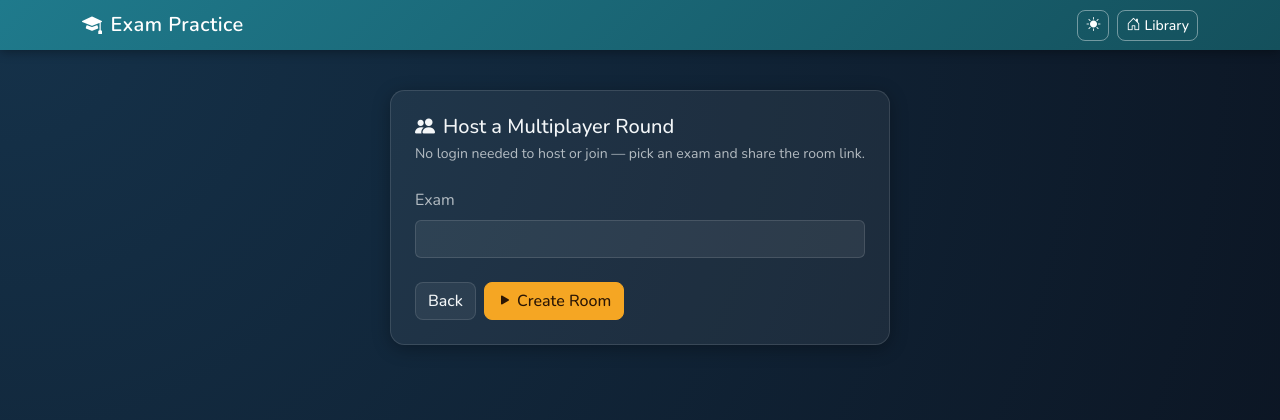
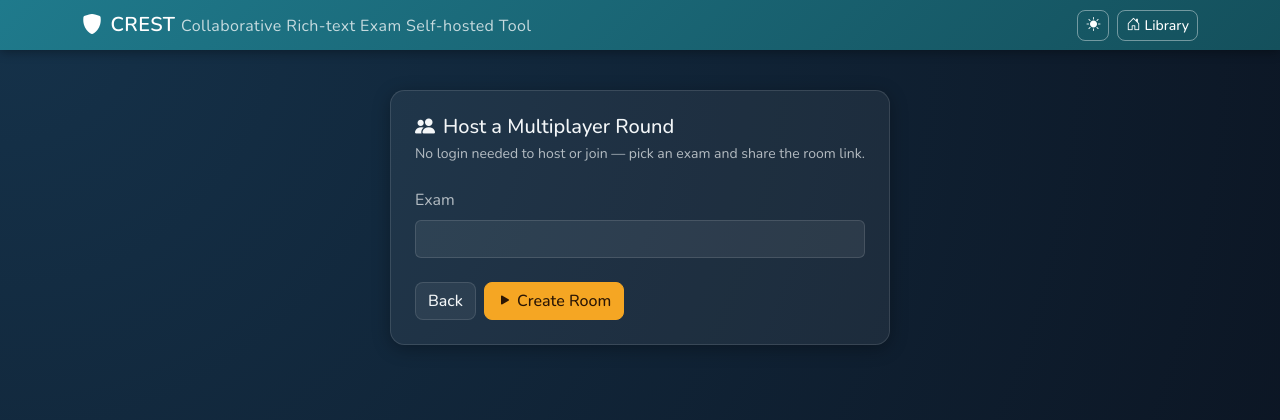
Before and after one commit to IamSam-O/CREST, a Django app: page /multiplayer/ in a window 1280 px wide. Shown: the top 420 px of the page. Run offline with Django 5.2, Linux system fonts and the light colour scheme; the visitor is signed in with stand-in values (Sample User, id 1); data comes from the database, SQL or seed files in the repository; data that the repository does not hold is empty; some libraries are stand-ins or nearby versions.

Commit message:
Rebrand header to CREST with shield icon and full name tagline

```diff
--- a/public/index.html
+++ b/public/index.html
@@ -3,7 +3,7 @@
 <head>
 <meta charset="UTF-8" />
 <meta name="viewport" content="width=device-width, initial-scale=1.0" />
-<title>Exam Practice</title>
+<title>CREST</title>
 <link rel="icon" type="image/svg+xml" href="favicon.svg" />
 <link rel="preconnect" href="https://fonts.googleapis.com" />
 <link href="https://fonts.googleapis.com/css2?family=Nunito:wght@400;500;600;700&display=swap" rel="stylesheet" />
@@ -22,7 +22,7 @@
 
 <nav class="navbar navbar-dark mb-4">
   <div class="container d-flex justify-content-between align-items-center">
-    <span class="navbar-brand mb-0 h1"><i class="bi bi-mortarboard-fill me-2"></i>Exam Practice</span>
+    <span class="navbar-brand mb-0 h1"><i class="bi bi-shield-fill me-2"></i>CREST <small class="d-none d-md-inline fw-normal opacity-75 fs-6">Collaborative Rich-text Exam Self-hosted Tool</small></span>
     <div class="d-flex gap-2">
       <button id="nav-theme-toggle" class="btn btn-outline-secondary btn-sm" title="Toggle theme">
         <i class="bi bi-moon-stars-fill"></i>
--- a/templates/_navbar.html
+++ b/templates/_navbar.html
@@ -1,6 +1,6 @@
 <nav class="navbar navbar-dark mb-4">
   <div class="container d-flex justify-content-between align-items-center">
-    <span class="navbar-brand mb-0 h1"><i class="bi bi-mortarboard-fill me-2"></i>Exam Practice</span>
+    <span class="navbar-brand mb-0 h1"><i class="bi bi-shield-fill me-2"></i>CREST <small class="d-none d-md-inline fw-normal opacity-75 fs-6">Collaborative Rich-text Exam Self-hosted Tool</small></span>
     <div class="d-flex gap-2 align-items-center">
       <button id="nav-theme-toggle" class="btn btn-outline-secondary btn-sm" title="Toggle theme">
         <i id="theme-icon" class="bi {% if theme == 'light' %}bi-moon-stars-fill{% else %}bi-sun-fill{% endif %}"></i>
--- a/templates/_quiz_base.html
+++ b/templates/_quiz_base.html
@@ -2,13 +2,13 @@
 <html lang="en">
 <head>
   {% include "_head.html" %}
-  <title>{% block title %}Exam Practice{% endblock %}</title>
+  <title>{% block title %}CREST{% endblock %}</title>
 </head>
 <body class="{% if theme == 'light' %}theme-light{% endif %}">
 
 <nav class="navbar navbar-dark">
   <div class="container d-flex justify-content-between align-items-center">
-    <span class="navbar-brand mb-0 h1"><i class="bi bi-mortarboard-fill me-2"></i>Exam Practice</span>
+    <span class="navbar-brand mb-0 h1"><i class="bi bi-shield-fill me-2"></i>CREST <small class="d-none d-md-inline fw-normal opacity-75 fs-6">Collaborative Rich-text Exam Self-hosted Tool</small></span>
     <div class="d-flex gap-2 align-items-center">
       <button id="nav-theme-toggle" class="btn btn-outline-secondary btn-sm" title="Toggle theme">
         <i id="theme-icon" class="bi {% if theme == 'light' %}bi-moon-stars-fill{% else %}bi-sun-fill{% endif %}"></i>
--- a/templates/multiplayer/host_new.html
+++ b/templates/multiplayer/host_new.html
@@ -2,7 +2,7 @@
 <html lang="en">
 <head>
   {% include "_head.html" %}
-  <title>Host Multiplayer - Exam Practice</title>
+  <title>Host Multiplayer - CREST</title>
 </head>
 <body class="{% if theme == 'light' %}theme-light{% endif %}">
 
--- a/templates/multiplayer/host_room.html
+++ b/templates/multiplayer/host_room.html
@@ -2,7 +2,7 @@
 <html lang="en">
 <head>
   {% include "_head.html" %}
-  <title>Hosting {{ session.room_code }} - Exam Practice</title>
+  <title>Hosting {{ session.room_code }} - CREST</title>
 </head>
 <body class="{% if theme == 'light' %}theme-light{% endif %}">
 
```
